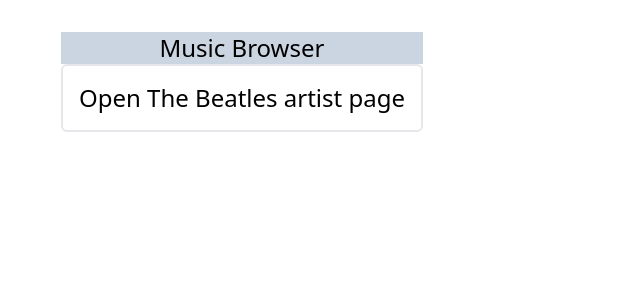
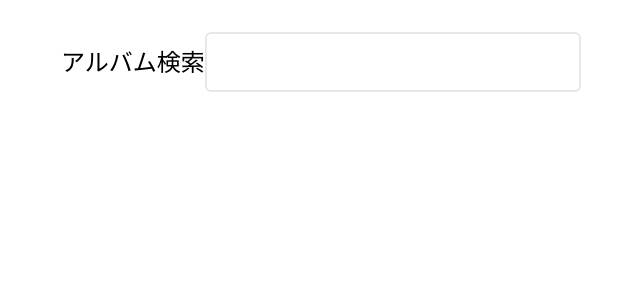
Before and after one commit to OBookBook/react-hooks, a React (Vite) app: page / in a window 1280 px wide. Shown: the top 300 px of the page, without its empty margins (131-771 px from the left). Built offline with nearby package versions, Linux system fonts and the light colour scheme.

Commit message:
Delay values to improve UX of album search

```diff
--- a/src/App.tsx
+++ b/src/App.tsx
@@ -1,4 +1,5 @@
 import "./App.css";
+import Lesson8_1 from "./lessons/Lesson8/Lesson8_1/Lesson8_1";
 // import Lesson1_1 from "./lessons/Lesson1/Lesson1_1";
 // import Lesson1_2 from "./lessons/Lesson1/Lesson1_2";
 // import Lesson2_1 from "./lessons/Lesson2/Lesson2_1/Lesson2_1";
@@ -15,7 +16,7 @@
 // import Lesson6_1 from "./lessons/Lesson6/Lesson6_1/Lesson6_1";
 // import Lesson7_1 from "./lessons/Lesson7/Lesson7_1/Lesson7_1";
 // import Lesson7_2 from "./lessons/Lesson7/Lesson7_2/Lesson7_2";
-import Lesson7_3 from "./lessons/Lesson7/Lesson7_3/Lesson7_3";
+// import Lesson7_3 from "./lessons/Lesson7/Lesson7_3/Lesson7_3";
 
 function App() {
   return (
@@ -36,7 +37,9 @@
       {/* <Lesson6_1 /> */}
       {/* <Lesson7_1 /> */}
       {/* <Lesson7_2 /> */}
-      <Lesson7_3 />
+      {/* <Lesson7_3 /> */}
+      {/* <Lesson7_3 /> */}
+      <Lesson8_1 />
     </div>
   );
 }
--- a/src/lessons/Lesson7/Lesson7_3/Layout.tsx
+++ b/src/lessons/Lesson7/Lesson7_3/Layout.tsx
@@ -1,9 +1,16 @@
 import { ReactNode } from "react";
 
-export default function Layout({ children }: { children: ReactNode }) {
+export default function Layout({
+  children,
+  isPending,
+}: {
+  children: ReactNode;
+  isPending: boolean;
+}) {
   return (
     <div className="">
       <section className={`bg-slate-300 text-center`}>Music Browser</section>
+      {isPending && "Loading..."}
       <main>{children}</main>
     </div>
   );
--- a/src/lessons/Lesson7/Lesson7_3/Router.tsx
+++ b/src/lessons/Lesson7/Lesson7_3/Router.tsx
@@ -1,13 +1,14 @@
-import { useState } from "react";
+import { useState, useTransition } from "react";
 import IndexPage from "./IndexPage";
 import ArtistPage from "./ArtistPage";
 import Layout from "./Layout";
 
 const Router = () => {
   const [page, setPage] = useState("/");
+  const [isPending, startTransition] = useTransition();
 
   function navigate(url: string) {
-    setPage(url);
+    startTransition(() => setPage(url));
   }
 
   let content;
@@ -23,7 +24,7 @@
       />
     );
   }
-  return <Layout>{content}</Layout>;
+  return <Layout isPending={isPending}>{content}</Layout>;
 };
 
 export default Router;
--- a/src/lessons/Lesson8/Lesson8_1/Lesson8_1.tsx
+++ b/src/lessons/Lesson8/Lesson8_1/Lesson8_1.tsx
@@ -1,8 +1,9 @@
-import { Suspense, useState } from "react";
+import { Suspense, useDeferredValue, useState } from "react";
 import SearchResult from "./SearchResult";
 
 const Lesson8_1 = () => {
   const [query, setQuery] = useState("");
+  const deferredQuery = useDeferredValue(query);
 
   return (
     <div>
@@ -12,10 +13,12 @@
           type="text"
           value={query}
           onChange={(e) => setQuery(e.target.value)}
-          className={`border-2 px-3 py-3 rounded-md`}
+          className={`border-2 px-3 py-3 rounded-md ${
+            query !== deferredQuery ? "opacity-20" : "opacity-100"
+          }`}
         />
         <Suspense fallback={<h2>Loading...</h2>}>
-          <SearchResult query={query} />
+          <SearchResult query={deferredQuery} />
         </Suspense>
       </label>
     </div>
```
